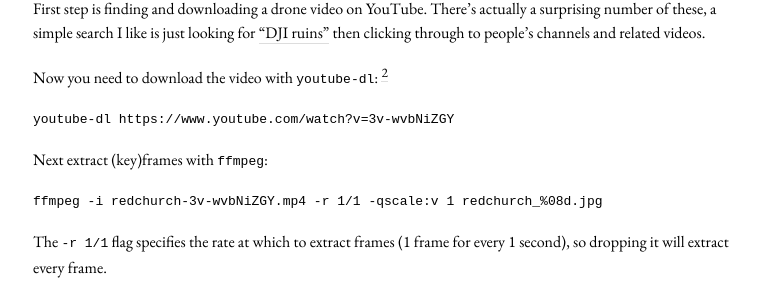
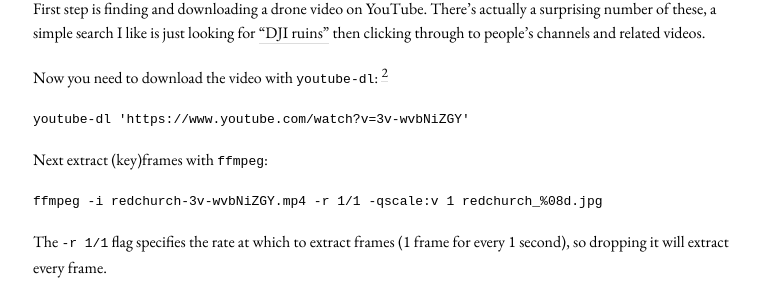
Before and after one commit to ryanfb/etc, a Jekyll site: the page built from _posts/2014-10-22-drone_photogrammetry_workflow.md, in a window 1280 px wide and 900 px high. Shown: the part 418-717 px from the top of the window, without its empty margins (247-1031 px from the left). Built offline with Jekyll 4.4.1, drawn with Linux system fonts in a browser that asks for light colours; some of the changed text lies outside the part shown.

Commit message:
Escape URLs

```diff
--- a/_posts/2014-10-22-drone_photogrammetry_workflow.md
+++ b/_posts/2014-10-22-drone_photogrammetry_workflow.md
@@ -15,7 +15,7 @@ First step is finding and downloading a drone video on YouTube. There's actually
 
 Now you need to download the video with `youtube-dl`: [^2]
 
-    youtube-dl https://www.youtube.com/watch?v=3v-wvbNiZGY
+    youtube-dl 'https://www.youtube.com/watch?v=3v-wvbNiZGY'
 
 Next extract (key)frames with `ffmpeg`:
 
@@ -60,6 +60,6 @@ Now you just need to export your textured mesh. Use `File->Export Mesh As…`, s
 
 [^1]: Complete software installation is out of the scope of this guide, but if you're on a Mac I would suggest using [Homebrew](http://brew.sh/) to install `youtube-dl` and `ffmpeg`. Because VisualSFM is distributed as a binary it can be a hassle to successfully install and use as well. On a Mac, I've had success with [this VisualSFM installer script](https://github.com/luckybulldozer/VisualSFM_OS_X_Mavericks_Installer).
 
-[^2]: Sometimes, `youtube-dl` won't default to the very highest video quality available on certain videos due to YouTube eccentricities. If there's a high quality version on the page but you automatically get something lower resolution, check available formats with `youtube-dl -F url`, then download with e.g. `youtube-dl -f 136 url`. Sometimes this is a video-only stream (which is probably why `youtube-dl` doesn't automatically select it), but since we're doing photogrammetry we don't care about the audio track.
+[^2]: Sometimes, `youtube-dl` won't default to the very highest video quality available on certain videos due to YouTube eccentricities. If there's a high quality version on the page but you automatically get something lower resolution, check available formats with `youtube-dl -F 'url'`, then download with e.g. `youtube-dl -f 136 'url'`. Sometimes this is a video-only stream (which is probably why `youtube-dl` doesn't automatically select it), but since we're doing photogrammetry we don't care about the audio track.
 
 [^3]: If the default value for `Select Faces with edges longer than…` selects too few (or too many) faces for your particular model, just check the preview box and interactively change the value until it looks like it's just selecting erroneous faces.
```
